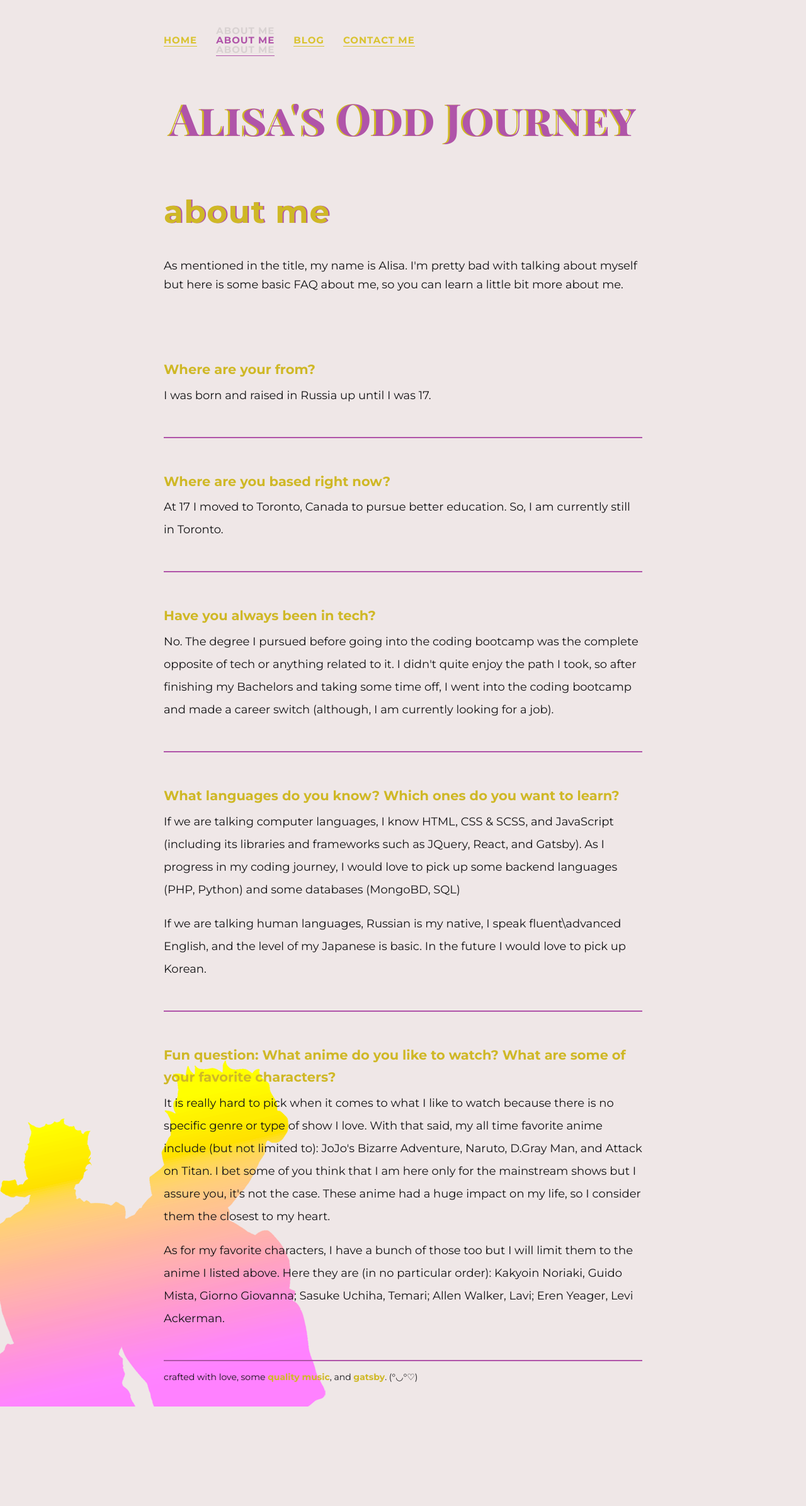
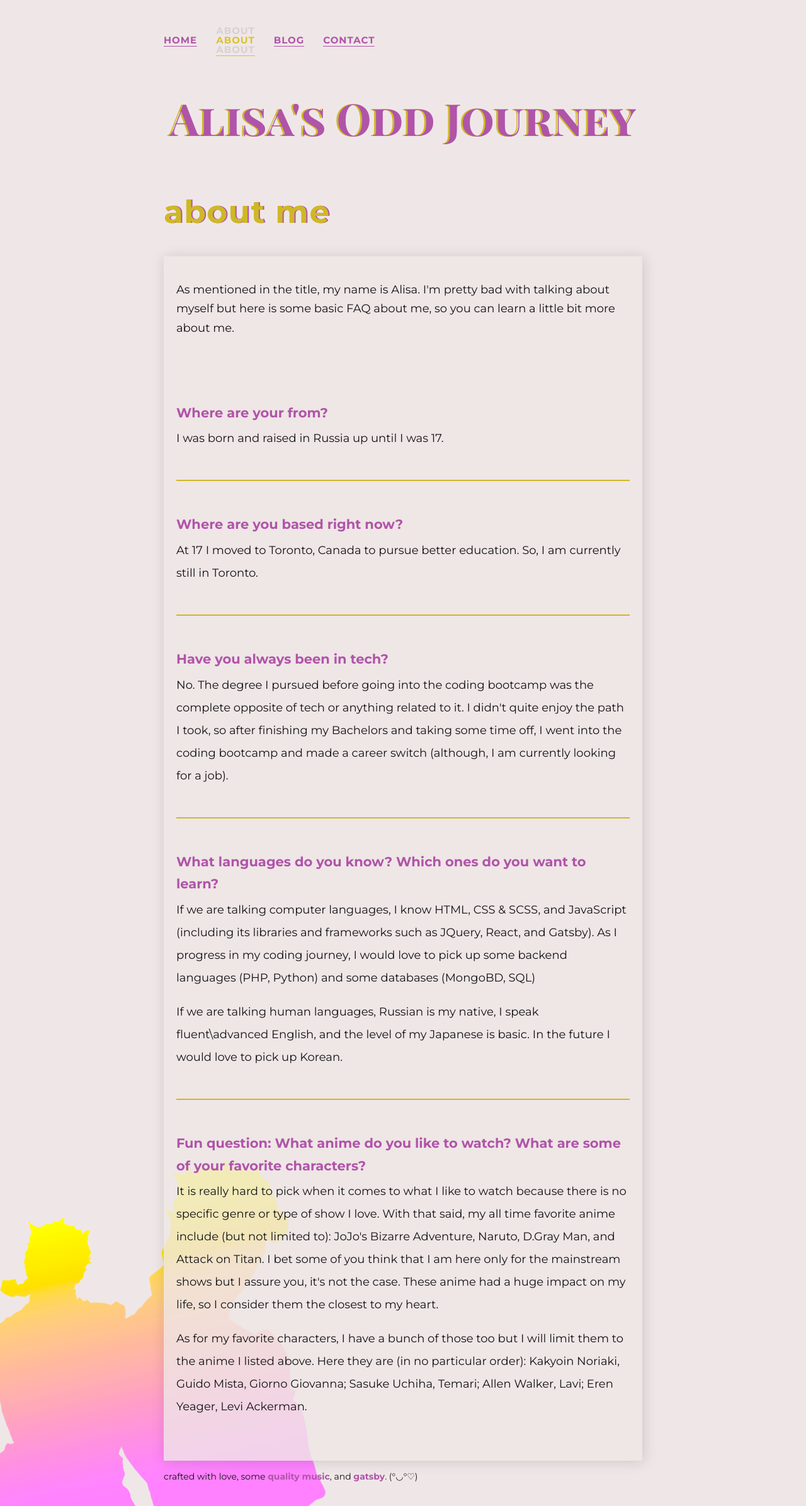
Before and after one commit to valkyrie-max/personalBlog, a Gatsby site: page /about in a window 1280 px wide. Shown: the whole page at 63% size. Before the commit the page ends 2234 px from the top, so only its background shows below. Built offline with nearby package versions, Linux system fonts and the light colour scheme; Gatsby itself is replaced by a stand-in of ours.

Commit message:
fixed some contrast issues; changed styling a bit

```diff
--- a/src/components/componentStyling/footer.module.scss
+++ b/src/components/componentStyling/footer.module.scss
@@ -1,12 +1,12 @@
 .footerLink {
     text-decoration: none;
-    color: #CFB826;
+    color: #B054A9;
     font-weight: 700;
     transition: all ease-in-out 0.3s;
 }
 
 .footerLink:hover,
 .footerLink:focus {
-    color: #B054A9;
+    color: #CFB826;
     outline: none;
 }
--- a/src/components/componentStyling/header.module.scss
+++ b/src/components/componentStyling/header.module.scss
@@ -11,11 +11,11 @@
         letter-spacing: 1px;
         a {
             padding-bottom: 0px;
-            border-bottom: 1px solid #D9C330;
+            border-bottom: 1px solid #B054A9;
             box-shadow: 0px 0px transparent;
             transition: all ease-out 0.5s;
             margin: 0;
-            color: #D9C330;
+            color: #B054A9;
             text-decoration: none;
         }
     }
@@ -24,9 +24,9 @@
     a:focus,
     .activeNavItem {
         outline: none;
-        color: #B054A9;
+        color: #D9C330;
         text-shadow: 0px 15px transparentize(#131315, 0.9), -0px -15px transparentize(#131315, 0.9);
         padding-bottom: 15px;
-        border-bottom: 1px solid #B054A9;
+        border-bottom: 1px solid #D9C330;
     }
 }
--- a/src/components/header.js
+++ b/src/components/header.js
@@ -12,13 +12,13 @@ const Header = () => {
             <Link activeClassName={HeaderStyling.activeNavItem} to="/">Home</Link>
           </li>
           <li>
-            <Link activeClassName={HeaderStyling.activeNavItem} to="/about">About me</Link>
+            <Link activeClassName={HeaderStyling.activeNavItem} to="/about">About</Link>
           </li>
           <li>
             <Link activeClassName={HeaderStyling.activeNavItem} to="/blog">Blog</Link>
           </li>
           <li>
-            <Link activeClassName={HeaderStyling.activeNavItem} to="/contact">Contact me</Link>
+            <Link activeClassName={HeaderStyling.activeNavItem} to="/contact">Contact</Link>
           </li>
         </ul>
       </nav>
--- a/src/pages/about.js
+++ b/src/pages/about.js
@@ -6,6 +6,7 @@ const About = () => {
         <Layout>
             <h2>about me</h2>
 
+            <div className="content">
                 <p>As mentioned in the title, my name is Alisa. I'm pretty bad with talking about myself but here is some basic FAQ about me, so you can learn a little bit more about me.</p>
 
                 <ol className="faq">
@@ -32,6 +33,7 @@ const About = () => {
                         <p className="answer">As for my favorite characters, I have a bunch of those too but I will limit them to the anime I listed above. Here they are (in no particular order): Kakyoin Noriaki, Guido Mista, Giorno Giovanna; Sasuke Uchiha, Temari; Allen Walker, Lavi; Eren Yeager, Levi Ackerman.</p>
                     </li>
                 </ol>
+            </div>
         </Layout>
     )
 }
--- a/src/pages/contact.js
+++ b/src/pages/contact.js
@@ -6,7 +6,7 @@ const Contact = () => {
     return (
         <Layout>
             <h2>contact me</h2>
-
+            <div className="content">
                 <p>if there is anything you want to chat about, please don't hesitate to contact me through any of the following:</p>
 
                 <ul className="contactList">
@@ -23,6 +23,7 @@ const Contact = () => {
                         <a href="https://alisacodes.dev/">portfolio</a>
                     </li>
                 </ul>
+            </div>
         </Layout>
     )
 }
--- a/src/styles/mq.scss
+++ b/src/styles/mq.scss
@@ -108,10 +108,9 @@
     }
 
     .header-module--linkContainer--2jqNe {
-        justify-content: center;
         li {
-            margin-right: 15px;
             font-size: 1rem;
+            letter-spacing: normal;
         }
     }
 }
--- a/src/styles/styles.scss
+++ b/src/styles/styles.scss
@@ -106,7 +106,6 @@ p {
 .linkIndex {
     text-decoration: none;
     font-weight: 700;
-    // text-shadow: 2px 0px #B054A9;
     border-bottom: 1px solid #B054A9;
     color: #B054A9;
     transition: all ease-in-out 0.3s;
@@ -125,13 +124,13 @@ p {
     margin-top: 5rem;
     li {
         list-style-type: none;
-        border-bottom: 2px solid #B054A9;
+        border-bottom: 2px solid #CFB826;
         color: #CFB826;
         font-size: 1.8rem;
         padding: 30px 0px;
         .question {
             font-weight: 700;
-            color: #CFB826;
+            color: #B054A9;
             font-size: 2.1rem;
             margin-bottom: 0;
         }
@@ -139,6 +138,10 @@ p {
             margin-top: 5px;
             line-height: 2;
         }
+    }
+
+    li:last-child {
+        border-bottom: none;
     }
 }
 
@@ -148,6 +151,13 @@ footer {
     }
 }
 
+.content,
+.blogTemplate-module--postContainer--RALPU {
+    padding: 20px;
+    background-color: transparentize(#EFE7E7, 0.2);
+    box-shadow: 2px 2px 20px transparentize(#131315, 0.85);
+}
+
 .postList {
     margin: 0;
     padding: 0;
@@ -155,6 +165,7 @@ footer {
         list-style-type: none;
         margin-bottom: 20px;
         padding: 20px;
+        background-color: transparentize(#EFE7E7, 0.2);
         box-shadow: 2px 2px 20px transparentize(#131315, 0.85);
         h3{
             line-height: 1.2;
@@ -205,12 +216,13 @@ footer {
         margin-right: 30px;
         a {
             font-size: 2rem;
+            color: #B054A9;
             text-transform: uppercase;
             transition: all ease-in-out 0.3s;
         }
         a:hover,
         a:focus {
-            color: #B054A9;
+            color: #CFB826;
         }
     }
 }
--- a/src/templates/templatesStyling/blogTemplate.module.scss
+++ b/src/templates/templatesStyling/blogTemplate.module.scss
@@ -8,7 +8,7 @@ h3 {
 }
 
 a {
-    color: #CFB826;
+    color: #B054A9;
     font-weight: 700;
 }
 
@@ -23,6 +23,7 @@ a {
     display: flex;
     border-bottom: 2px solid #B054A9;
     padding-bottom: 20px;
+    margin-bottom: 20px;
     li {
         background-color: hsl(0, 20%, 92%);
         list-style-type: none;
@@ -42,9 +43,15 @@ a {
 }
 
 .postContainer {
-    padding: 10px 0px 80px;
+    padding: 20px;
+    h3 {
+        text-shadow: 2px 0px #CFB826;
+    }
     p {
         line-height: 2;
         margin-bottom: 40px;
+        a:hover {
+            color: #CFB826;
+        }
     }
 }
```
Also changed, not shown: src/pages/index.js (+6 -6 lines). Lines whose indentation alone changed are shown as unchanged.
